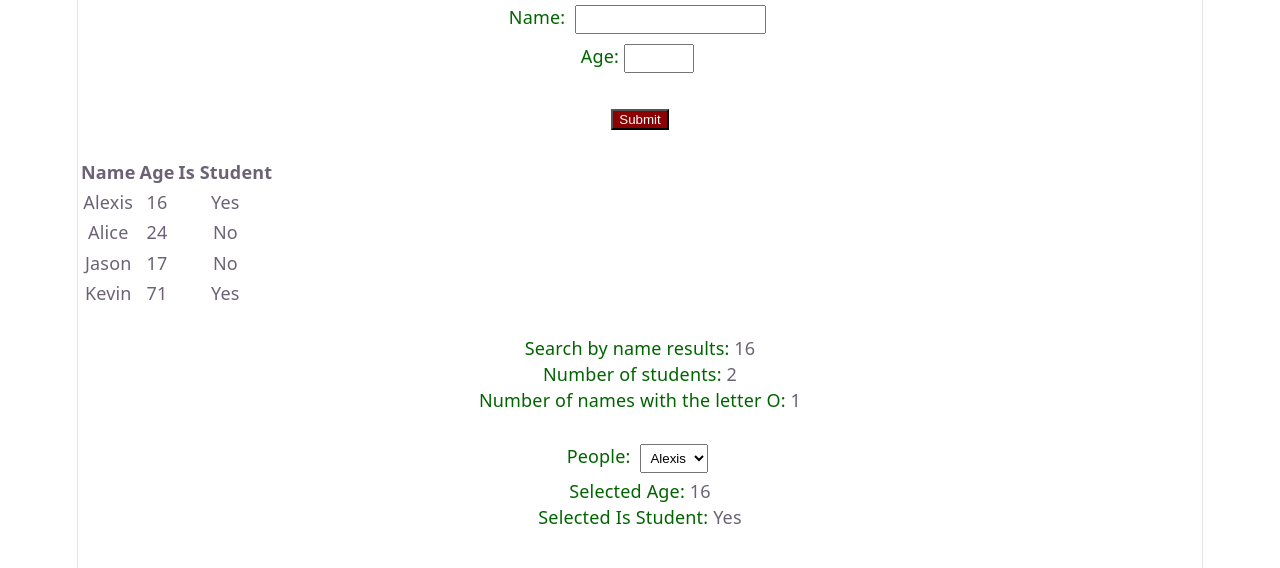
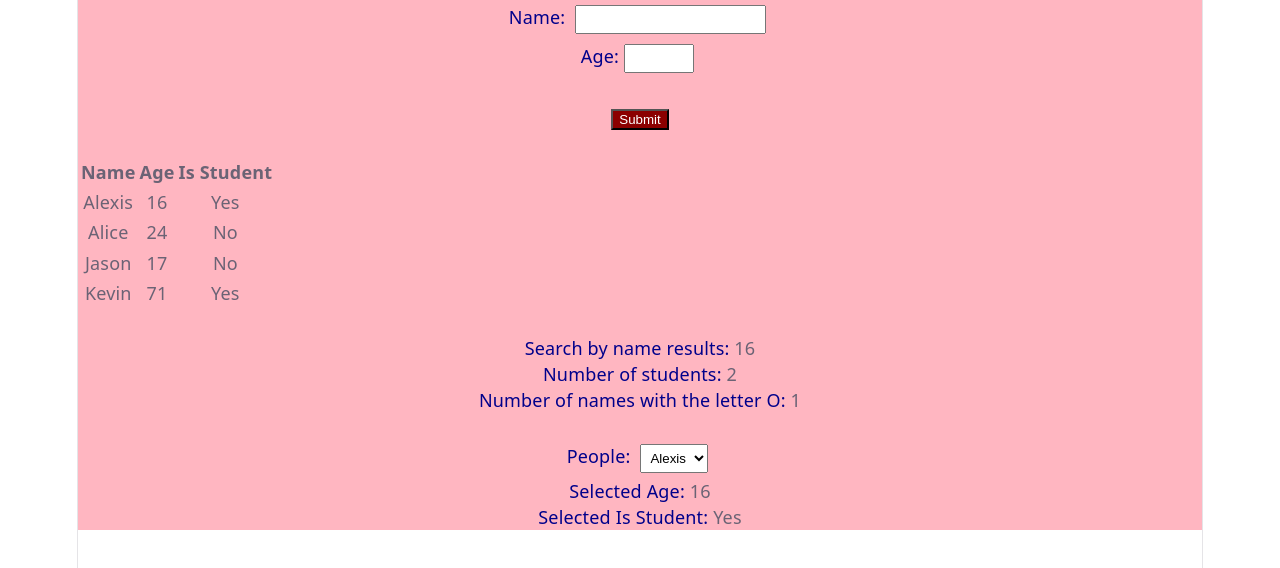
Before and after one commit to Alexis-coder8/RODS, a React (Vite) app in the folder myapp/: page / in a window 1280 px wide. Shown: the top 568 px of the page. Built offline with nearby package versions, Linux system fonts and the light colour scheme.

Commit message:
new color 2

```diff
--- a/myapp/src/App.css
+++ b/myapp/src/App.css
@@ -2,10 +2,10 @@ label {
   color: purple;
 }
 label {
-  color: darkgreen;
+  color: darkblue;
 }
 form {
-  background-color: lilac;
+  background-color: lightpink;
 }
 button {
   color: white;
```
